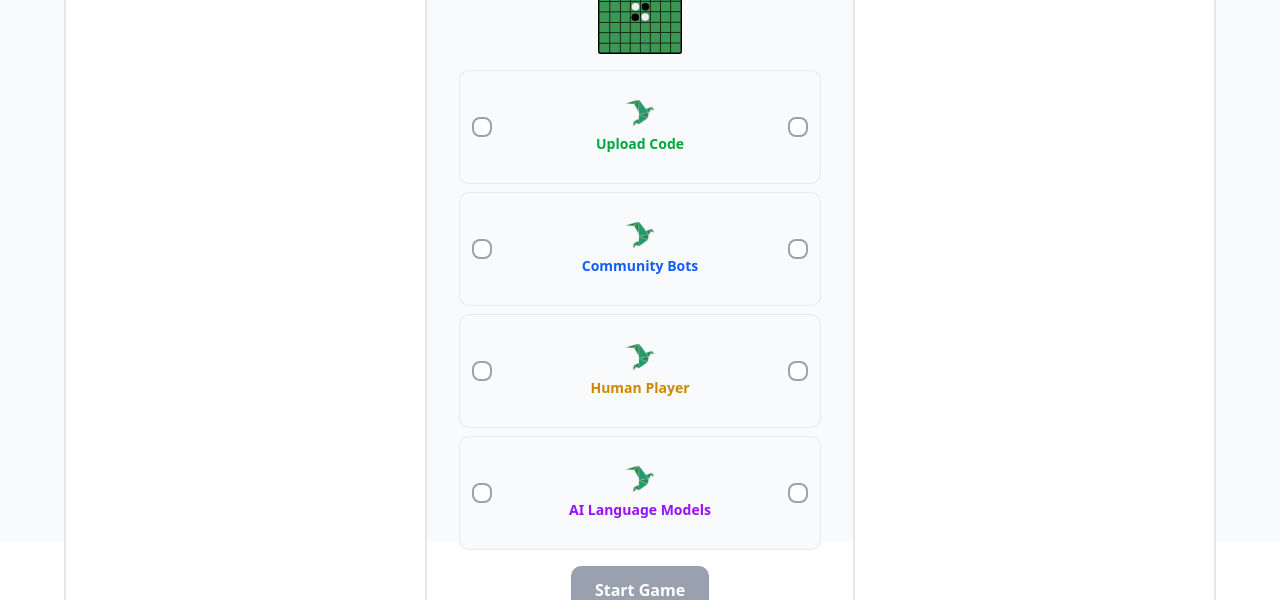
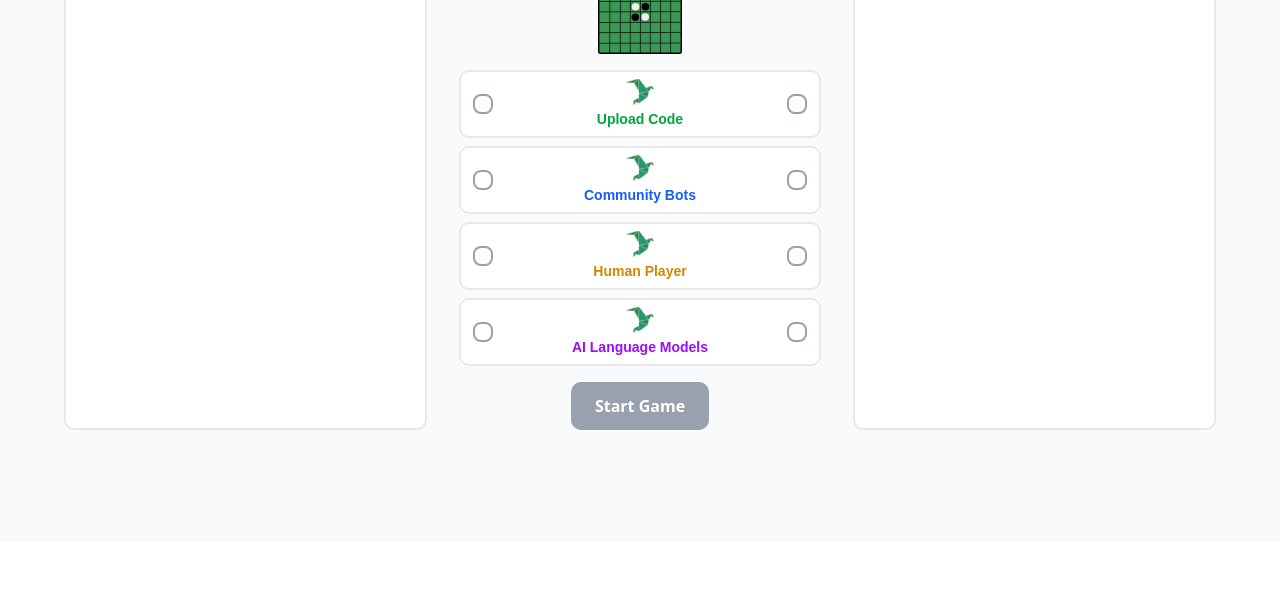
Before and after one commit to joewang0430/rever-c, a Next.js app in the folder client/: page /setup in a window 1280 px wide. Shown: the part 258-858 px from the top of the page. After the commit the page ends 800 px from the top, so only its background shows below. Built offline with nearby package versions, Linux system fonts and the light colour scheme; no server answers.

Commit message:
player type selection height done

```diff
--- a/client/src/components/setup/PlayerSetupBlock.tsx
+++ b/client/src/components/setup/PlayerSetupBlock.tsx
@@ -65,7 +65,7 @@ const PlayerSetupBlock = ({ playerConfig, onConfigChange, side, isAIAvailable, b
 };
 
     return (
-        <div className="bg-white p-4 h-full flex flex-col border-2 border-gray-200 rounded">
+        <div className="bg-white p-4 h-full flex flex-col border-2 border-gray-200 rounded rounded-lg">
             {/* <div className="mb-4 text-center">
                 <div className={`
                     w-12 h-12 rounded-full mx-auto mb-2 flex items-center justify-center text-white font-bold
--- a/client/src/components/setup/PlayerTypeSelection.tsx
+++ b/client/src/components/setup/PlayerTypeSelection.tsx
@@ -9,10 +9,16 @@ const ARCHIVE_NAME = "Community Bots";
 const HUMAN_NAME = "Human Player";
 const AI_NAME = "AI Language Models"
 
-const CUSTOM_DESCRIPTION = "Upload your own .c file with the required makeMove() function and play with it.";
-const ARCHIVE_DESCRIPTION = "Play with Bots from the ReverC community, including algorithms written by previous participants.";
+const CUSTOM_DESCRIPTION = "Play with your own .c file with the makeMove function.";
+const ARCHIVE_DESCRIPTION = "Play with Bots from the ReverC community.";
 const HUMAN_DESCRIPTION = "Real human player like you.";
-const AI_DESCRIPTION = "Play with mainstream large language models such as Deepseek, and listen to what they think!"
+const AI_DESCRIPTION = "Play with large language models like Deepseek.";
+
+
+// const CUSTOM_DESCRIPTION = "Upload your own .c file with the required makeMove() function and play with it.";
+// const ARCHIVE_DESCRIPTION = "Play with Bots from the ReverC community, including algorithms written by previous participants.";
+// const HUMAN_DESCRIPTION = "Real human player like you.";
+// const AI_DESCRIPTION = "Play with mainstream large language models such as Deepseek, and listen to what they think!"
 
 interface PlayerTypeSelectionProps {
     blackPlayerConfig: PlayerConfig;
@@ -134,7 +140,7 @@ const PlayerTypeSelection = ({
                             group flex items-center justify-between gap-4 px-3 py-2 rounded-lg transition-all duration-200
                             ${isDisabled
                                 ? 'bg-gray-100 opacity-60'
-                                : 'bg-gray-50 border border-gray-200/90 hover:border-gray-300 hover:bg-gray-100/50'
+                                : 'bg-white border-2 border-gray-200/90 hover:border-gray-300 hover:bg-gray-100/50'
                             }
                         `}
                     >
@@ -155,18 +161,18 @@ const PlayerTypeSelection = ({
                         </button>
 
                         {/* Center: Content Switcher */}
-                        <div className="flex-grow h-24 relative flex items-center justify-center text-center">
+                        <div className="flex-grow h-12 relative flex items-center justify-center text-center">
                             {/* Default Content (SVG + Name) */}
-                            <div className="absolute inset-0 flex flex-col items-center justify-center gap-2 transition-opacity duration-300 group-hover:opacity-0">
+                            <div className="absolute inset-0 flex flex-col items-center justify-center gap-1 transition-opacity duration-300 group-hover:opacity-0">
                                 <Image src={svg} alt={`${name} icon`} width={28} height={28} />
-                                <span className={`font-semibold text-sm ${color}`}>
+                                <span className={`font-semibold text-sm ${color} rvct-theme-700`}>
                                     {name}
                                 </span>
                             </div>
 
                             {/* Hover Content (Description) */}
                             <div className={`absolute inset-0 flex items-center justify-center p-2 transition-opacity duration-300 opacity-0 group-hover:opacity-100`}>
-                                <p className={`text-sm leading-snug ${color}`}>
+                                <p className={`text-sm leading-snug ${color} rvct-theme-500`}>
                                     {description}
                                 </p>
                             </div>
```
